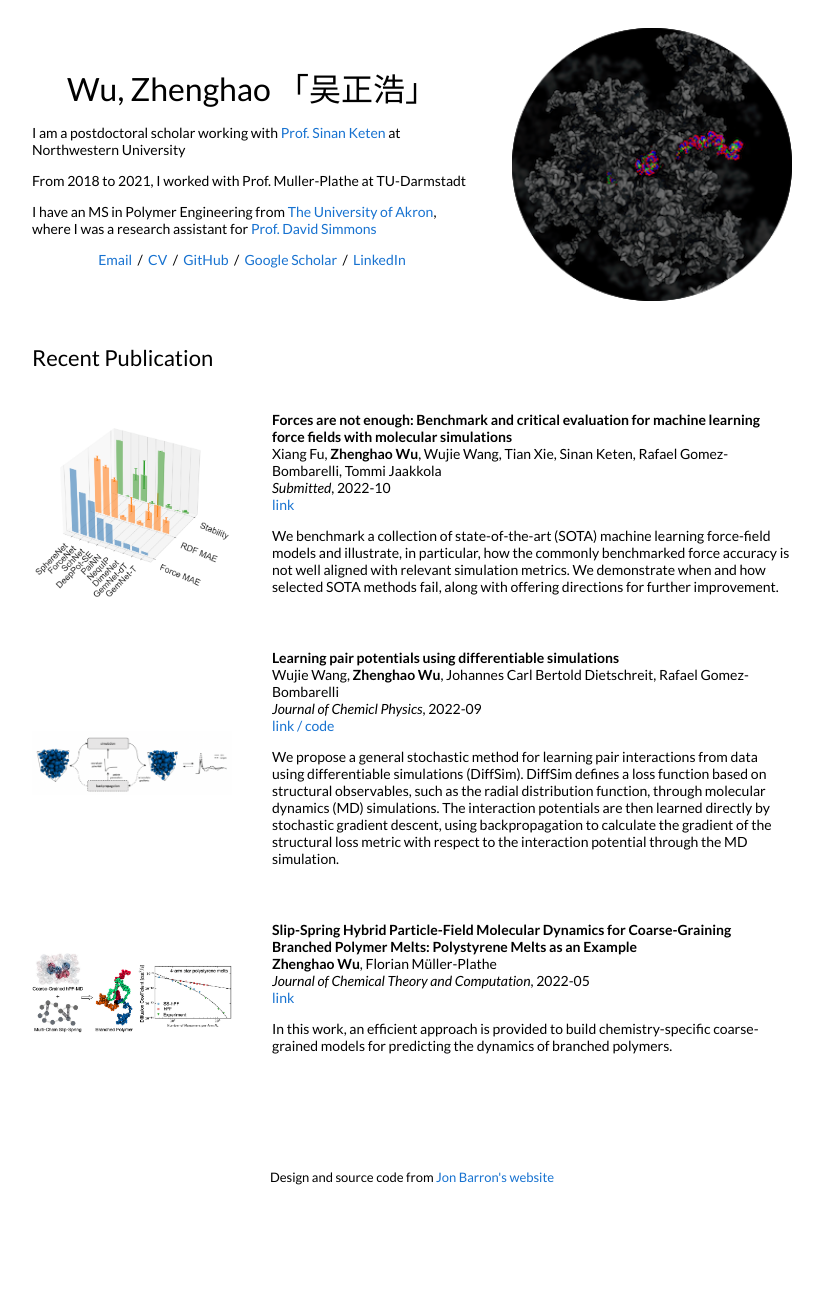
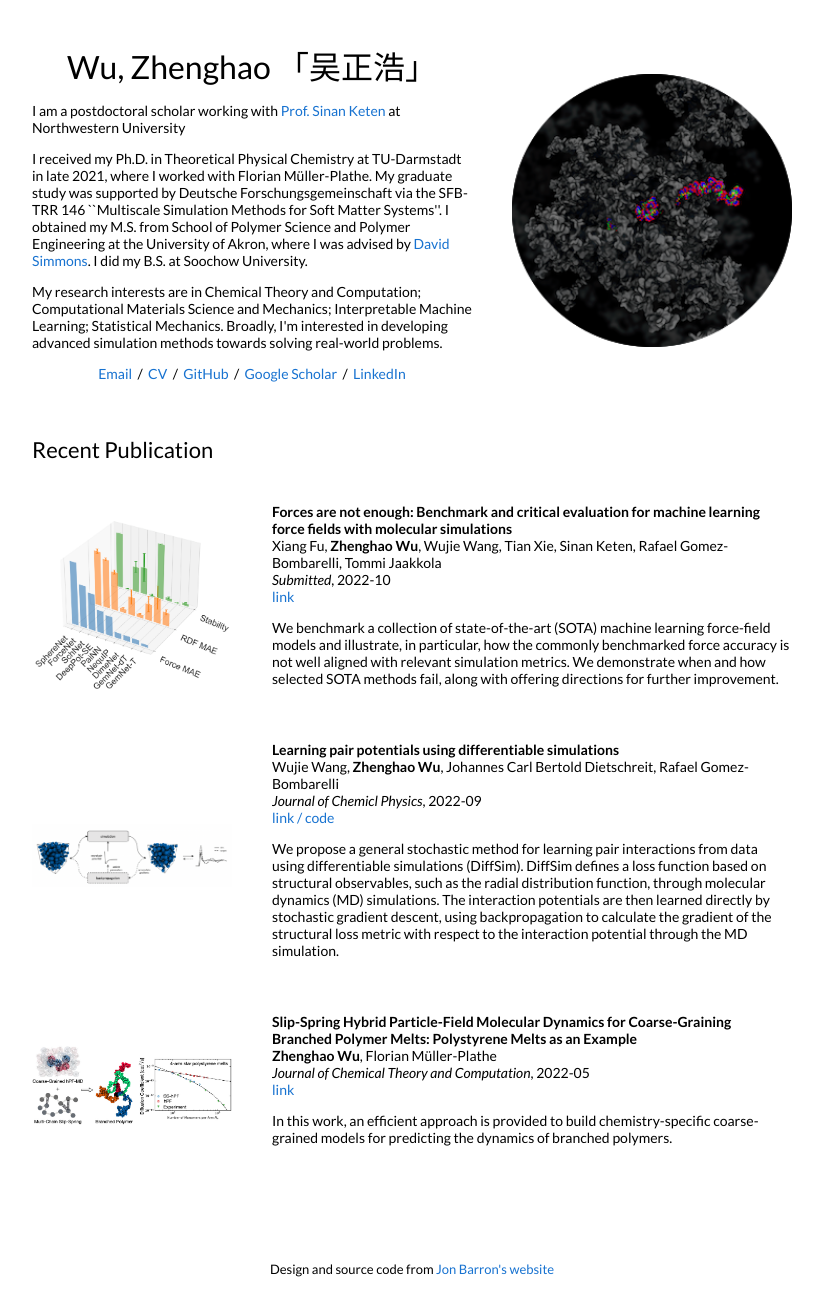
Before and after one commit to Chenghao-Wu/Chenghao-Wu.github.io, a Jekyll site: the page built from _posts/2022-10-13-TMLR2023.markdown, in a window 1280 px wide. Shown: the whole page, without its empty margins (228-1051 px from the left). Built offline with Jekyll 4.4.1, drawn with Linux system fonts in a browser that asks for light colours; before the commit the page ends 1206 px from its top, so only the background shows below that.

Commit message:
update self

```diff
--- a/_layouts/default.html
+++ b/_layouts/default.html
@@ -30,10 +30,10 @@
               <p>I am a postdoctoral scholar working with <a href="https://www.keten-group.northwestern.edu/">Prof. Sinan Keten</a> at Northwestern University
               </p>
               <p>
-                From 2018 to 2021, I worked with Prof. Muller-Plathe at TU-Darmstadt
+                I received my Ph.D. in Theoretical Physical Chemistry at TU-Darmstadt in late 2021, where I worked with Florian Müller-Plathe. My graduate study was supported by Deutsche Forschungsgemeinschaft via the SFB-TRR 146 ``Multiscale Simulation Methods for Soft Matter Systems''. I obtained my M.S. from School of Polymer Science and Polymer Engineering at the University of Akron, where I was advised by <a href="https://www.usf.edu/engineering/chbme/people/dssimmons.aspx">David Simmons</a>. I did my B.S. at Soochow University.
               </p>
               <p>
-                I have an MS in Polymer Engineering from <a href="https://www.uakron.edu/polymer/">The University of Akron</a>, where I was a research assistant for <a href="https://www.usf.edu/engineering/chbme/people/dssimmons.aspx">Prof. David Simmons</a>
+                My research interests are in Chemical Theory and Computation; Computational Materials Science and Mechanics; Interpretable Machine Learning; Statistical Mechanics. Broadly, I'm interested in developing advanced simulation methods towards solving real-world problems.
               </p>
               <p style="text-align:center">
                 <a href = "mailto: zhenghao.wu95@example.com"> Email</a> &nbsp;/&nbsp;
```
